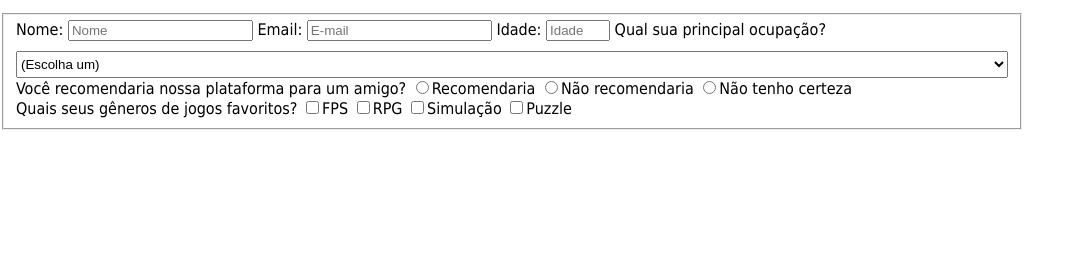
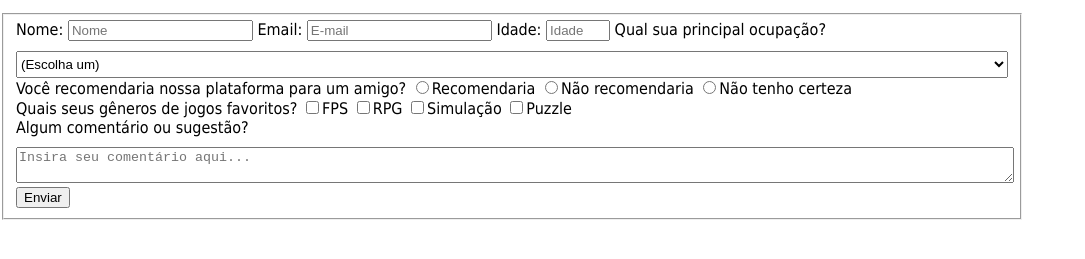
Before and after one commit to LiviaNasc/formulario_pesquisa, a plain HTML site: page index.html in a window 1280 px wide. Shown: the part 103-362 px from the top of the page, without its empty margins (0-1085 px from the left). Drawn offline with Linux system fonts and the light colour scheme.

Commit message:
Esqueleto html finalizado

```diff
--- a/index.html
+++ b/index.html
@@ -55,6 +55,14 @@
           <label>
             <input type="checkbox" value="sectors" class="inline">Puzzle</input>
           </label>
+          <div>
+          <label>Algum comentário ou sugestão?</label> <textarea id="comentarios" placeholder="Insira seu comentário aqui..." name="comentario"></textarea>
+          </div>
+           <div>
+          <button type="submit" id="submit" class="enviar">
+            Enviar
+          </button>
+        </div>
           </label>
         </fieldset>
       </form>
```
